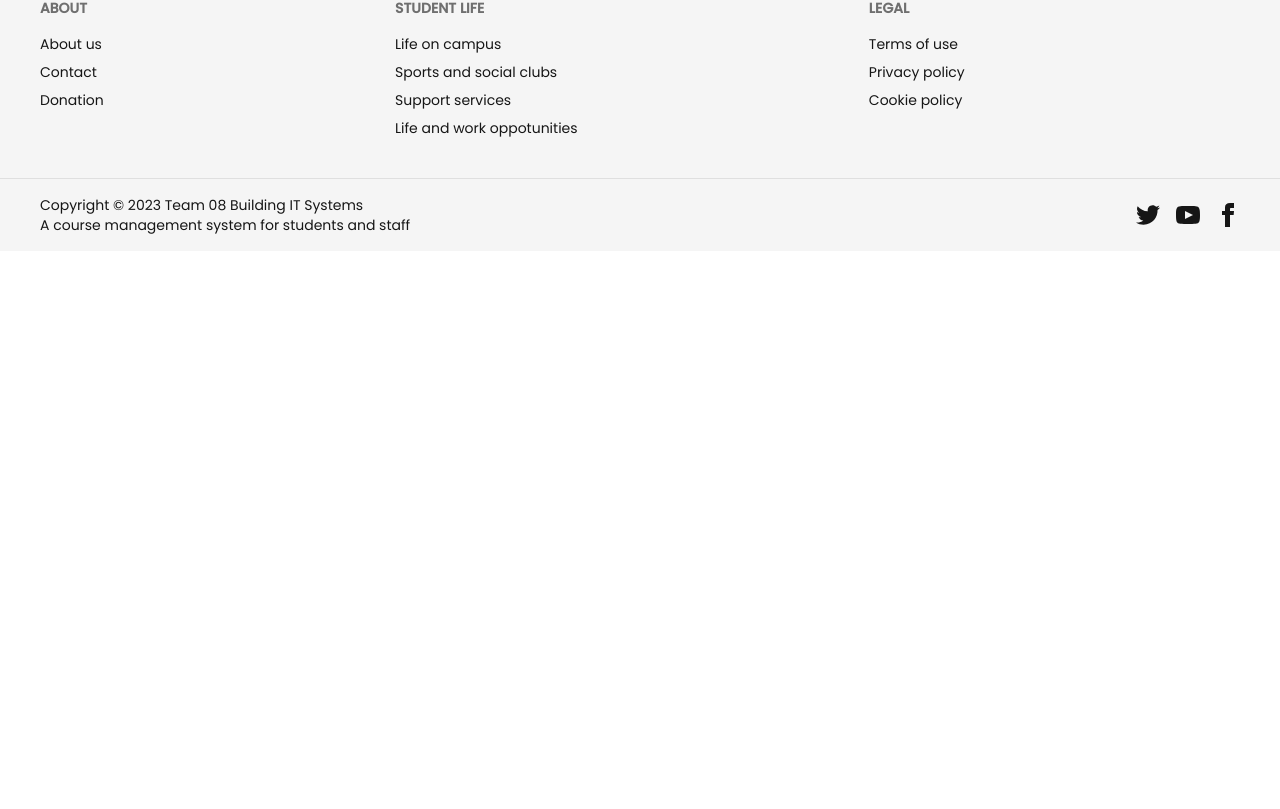
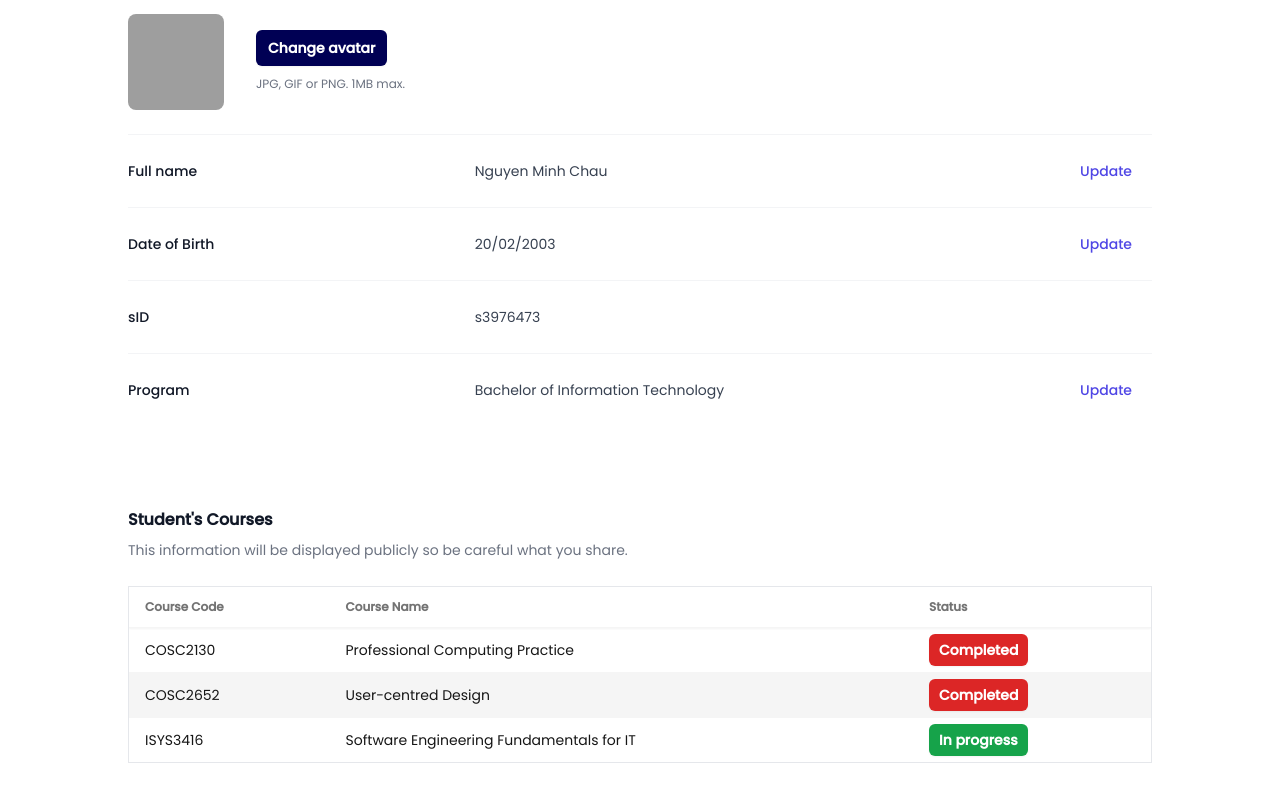
Before and after one commit to ThaiHoangDang/course-flow, a React (Create React App) app: page /profile in a window 1280 px wide. Shown: the part 251-1060 px from the top of the page. Before the commit the page ends 800 px from the top, so only its background shows below. Built offline with nearby package versions, Linux system fonts and the light colour scheme; grey boxes are pictures that could not be loaded; a web font is replaced by a local one.

Commit message:
profile page

```diff
--- a/src/pages/common/Profile.jsx
+++ b/src/pages/common/Profile.jsx
@@ -1,15 +1,125 @@
 import Header from "../../components/Header";
 import Footer from "../../components/Footer";
+import { students } from "../../assets/tempData/students";
 
 export default function Profile() {
 	return (
 		<div>
 			<Header />
 			<div className="px-8 lg:px-32">
-				<h1 className="text-9xl text-center">This is Profile page</h1>
-				{/* code in here */}
+				<main className="py-16 lg:py-20">
+					<div>
+			<div className="px-4 sm:px-0">
+        <h3 className="text-base font-semibold leading-7 text-gray-900">Profile</h3>
+        <p className="mt-1 max-w-2xl text-sm leading-6 text-gray-500">This information will be displayed publicly so be careful what you share.</p>
+      </div>
+			<div className="mt-6 border-t border-gray-100 flex gap-x-8 items-center col-span-1 pt-6">
+			<img
+          className="inline-block h-24 w-24 rounded-lg ring-2 ring-white"
+          src="https://images.unsplash.com/photo-1472099645785-5658abf4ff4e?ixlib=rb-1.2.1&ixid=eyJhcHBfaWQiOjEyMDd9&auto=format&fit=facearea&facepad=2&w=256&h=256&q=80"
+          alt=""
+        />
+			<div>
+			<button type="button" className="leading-5 rounded-md px-3 py-2 text-sm font-semibold text-white shadow-sm bg-secondary focus-visible:outline focus-visible:outline-2 focus-visible:outline-offset-2 focus-visible:outline-secondary">Change avatar</button>
+			<p className="text-xs leading-5 text-gray-500 mt-2">JPG, GIF or PNG. 1MB max.</p>
+			</div>
+			</div>
+
+			<div className="mt-6 border-t border-gray-100">
+        <dl className="divide-y divide-gray-100">
+          <div className="px-4 py-6 sm:grid sm:grid-cols-3 sm:gap-4 sm:px-0">
+            <dt className="text-sm font-medium leading-6 text-gray-900">Full name</dt>
+            <dd className="flex mt-1 text-sm leading-6 text-gray-700 sm:mt-0 gap-x-6 justify-between sm:col-span-2">
+				<div className="flex flex-shrink-0">Nguyen Minh Chau</div>
+			<div className="flex justify-end sm:pl-4 sm:pr-5 flex-shrink-0">
+                    <a href="#" className="font-medium text-indigo-600 hover:text-indigo-500">
+                      Update
+                    </a>
+                  </div>
+				  </dd>
+          </div>
+		  <div className="px-4 py-6 sm:grid sm:grid-cols-3 sm:gap-4 sm:px-0">
+            <dt className="text-sm font-medium leading-6 text-gray-900">Date of Birth</dt>
+            <dd className="flex mt-1 text-sm leading-6 text-gray-700 sm:mt-0 gap-x-6 justify-between sm:col-span-2">
+				<div className="flex flex-shrink-0">20/02/2003</div>
+			<div className="flex justify-end sm:pl-4 sm:pr-5 flex-shrink-0">
+                    <a href="#" className="font-medium text-indigo-600 hover:text-indigo-500">
+                      Update
+                    </a>
+                  </div>
+				  </dd>
+          </div>
+		  <div className="px-4 py-6 sm:grid sm:grid-cols-3 sm:gap-4 sm:px-0">
+            <dt className="text-sm font-medium leading-6 text-gray-900">sID</dt>
+            <dd className="flex mt-1 text-sm leading-6 text-gray-700 sm:mt-0 gap-x-6 justify-between sm:col-span-2">
+				<div className="flex flex-shrink-0">s3976473</div>
+				  </dd>
+          </div>
+		  <div className="px-4 py-6 sm:grid sm:grid-cols-3 sm:gap-4 sm:px-0">
+            <dt className="text-sm font-medium leading-6 text-gray-900">Program</dt>
+            <dd className="flex mt-1 text-sm leading-6 text-gray-700 sm:mt-0 gap-x-6 justify-between sm:col-span-2">
+				<div className="flex flex-shrink-0">Bachelor of Information Technology</div>
+			<div className="flex justify-end sm:pl-4 sm:pr-5 flex-shrink-0">
+                    <a href="#" className="font-medium text-indigo-600 hover:text-indigo-500">
+                      Update
+                    </a>
+                  </div>
+				  </dd>
+          </div>
+        </dl>
+      </div>
+	  </div>
+
+	<div className="sm:mt-20">
+	  <div className="px-4 sm:px-0">
+        <h3 className="text-base font-semibold leading-7 text-gray-900">Student's Courses</h3>
+        <p className="mt-1 max-w-2xl text-sm leading-6 text-gray-500">This information will be displayed publicly so be careful what you share.</p>
+		</div>
+		<div className="mt-6">
+		<div className="overflow-x-auto bg-base-100 border-1">
+      <table className="table table-zebra">
+        <thead className="shadow-sm font-bold">
+          <tr>
+            <th>Course Code</th>
+            <th>Course Name</th>
+            <th>Status</th>
+          </tr>
+        </thead>
+        <tbody>
+            <tr>
+              <td>COSC2130</td>
+              <td>Professional Computing Practice</td>
+              <td>
+				<span className="rounded-md px-2.5 py-1.5 text-sm font-semibold text-white shadow-sm bg-red-600 focus-visible:outline focus-visible:outline-2 focus-visible:outline-offset-2 focus-visible:outline-red-600">Completed</span>
+				</td>
+            </tr>
+
+			<tr>
+              <td>COSC2652</td>
+              <td>User-centred Design</td>
+			  <td>
+				<span className="rounded-md px-2.5 py-1.5 text-sm font-semibold text-white shadow-sm bg-red-600 focus-visible:outline focus-visible:outline-2 focus-visible:outline-offset-2 focus-visible:outline-red-600">Completed</span>
+				</td>
+            </tr>
+
+			<tr>
+              <td>ISYS3416</td>
+              <td>Software Engineering Fundamentals for IT</td>
+			  <td>
+				<span className="rounded-md px-2.5 py-1.5 text-sm font-semibold text-white shadow-sm bg-green-600 focus-visible:outline focus-visible:outline-2 focus-visible:outline-offset-2 focus-visible:outline-green-600">In progress</span>
+				</td>
+            </tr>
+        </tbody>
+      </table>
+    </div>
+		</div>
+		</div>
+      </main>
+
+
 			</div>
 			<Footer />
 		</div>
+
 	);
 }
```
